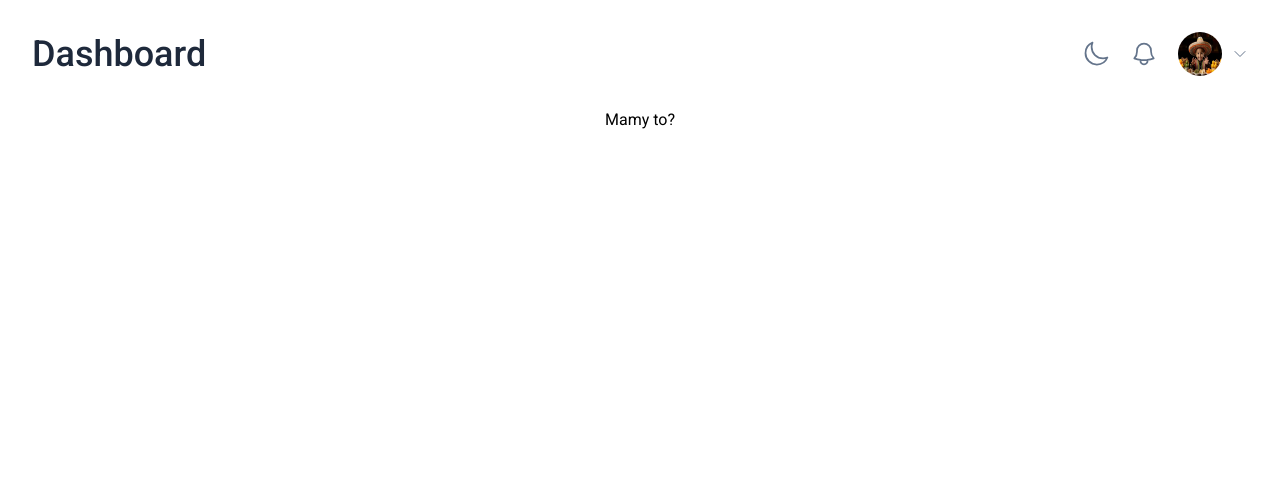
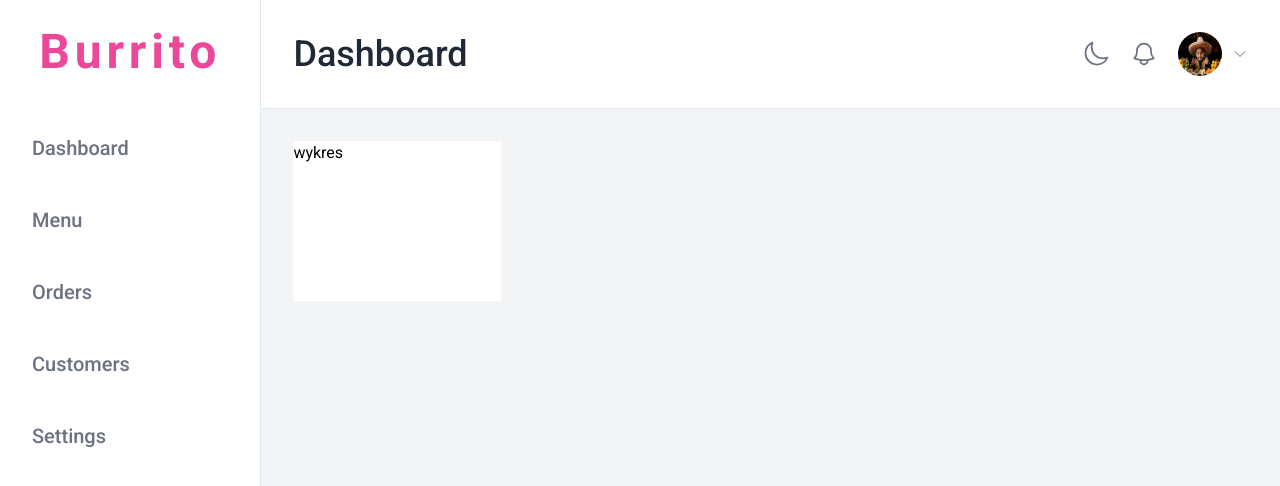
Before and after one commit to maxszymanski/burrito-admin, a Next.js app: page / in a window 1280 px wide. Shown: the top 486 px of the page. Built offline with nearby package versions, Linux system fonts and the light colour scheme.

Commit message:
creating dashboard page

```diff
--- a/app/_components/Header.js
+++ b/app/_components/Header.js
@@ -11,9 +11,9 @@ function Header() {
 	const title = pathname === '/' ? 'Dashboard' : pathname.replace('/', '')
 
 	return (
-		<header className="flex items-center justify-between p-8">
-			<h2 className="text-4xl first-letter:uppercase font-medium text-slate-800">{title}</h2>
-			<div className="flex items-center gap-5 text-slate-500">
+		<header className="flex items-center justify-between p-8 w-full border-b border-slate-200">
+			<h2 className="text-4xl first-letter:uppercase font-medium text-gray-800">{title}</h2>
+			<div className="flex items-center gap-5 text-gray-500">
 				{isLight ? (
 					<svg
 						xmlns="http://www.w3.org/2000/svg"
@@ -59,7 +59,7 @@ function Header() {
 						d="M14.857 17.082a23.848 23.848 0 0 0 5.454-1.31A8.967 8.967 0 0 1 18 9.75V9A6 6 0 0 0 6 9v.75a8.967 8.967 0 0 1-2.312 6.022c1.733.64 3.56 1.085 5.455 1.31m5.714 0a24.255 24.255 0 0 1-5.714 0m5.714 0a3 3 0 1 1-5.714 0"
 					/>
 				</svg>
-				<div className="flex items-center gap-2.5 text-slate-500 hover:text-pink-400 transition-colors duration-300 cursor-pointer">
+				<div className="flex items-center gap-2.5 text-gray-500 hover:text-pink-400 transition-colors duration-300 cursor-pointer">
 					<Image src={avatar} alt="avatar" className="w-11 h-11 rounded-full" />
 					<svg
 						xmlns="http://www.w3.org/2000/svg"
--- /dev/null
+++ b/app/_components/Navigation.js
@@ -0,0 +1,42 @@
+import Image from 'next/image'
+import Link from 'next/link'
+import Logo from '@/public/logo-md.webp'
+
+function Navigation() {
+	return (
+		<nav className="py-7 px-4 border-r border-slate-200 w-80">
+			<h1 className="text-5xl text-pink-500 font-bold tracking-widest text-center ">
+				{/* <Image src={Logo} alt="logo firmy" /> */}Burrito
+			</h1>
+			<ul className="flex flex-col gap-6 pt-12 font-medium text-gray-500 text-xl">
+				<li className="hover:bg-pink-300 transition-colors duration-300 hover:text-pink-600  rounded-2xl">
+					<Link className=" w-full  block py-2.5 px-4 " href="/">
+						Dashboard
+					</Link>
+				</li>
+				<li className="hover:bg-pink-300 transition-colors duration-300 hover:text-pink-600  rounded-2xl">
+					<Link className=" w-full  block py-2.5 px-4 " href="/menu">
+						Menu
+					</Link>
+				</li>
+				<li className="hover:bg-pink-300 transition-colors duration-300 hover:text-pink-600 rounded-2xl">
+					<Link className=" w-full  block py-2.5 px-4 " href="/orders">
+						Orders
+					</Link>
+				</li>
+				<li className="hover:bg-pink-300 transition-colors duration-300 hover:text-pink-600 rounded-2xl">
+					<Link className=" w-full  block py-2.5 px-4 " href="/customers">
+						Customers
+					</Link>
+				</li>
+				<li className="hover:bg-pink-300 transition-colors duration-300 hover:text-pink-600 rounded-2xl">
+					<Link className=" w-full  block py-2.5 px-4 " href="/settings">
+						Settings
+					</Link>
+				</li>
+			</ul>
+		</nav>
+	)
+}
+
+export default Navigation
--- /dev/null
+++ b/app/customers/page.js
@@ -0,0 +1,5 @@
+function Customers() {
+	return <div></div>
+}
+
+export default Customers
--- a/app/layout.js
+++ b/app/layout.js
@@ -1,6 +1,7 @@
 import { Roboto } from 'next/font/google'
 import '@/app/_styles/globals.css'
 import Header from './_components/Header'
+import Navigation from './_components/Navigation'
 
 const roboto = Roboto({
 	subsets: ['latin'],
@@ -16,8 +17,9 @@ export const metadata = {
 export default function RootLayout({ children }) {
 	return (
 		<html lang="en">
-			<body className={`${roboto.className} min-h-screen bg-white`}>
-				<div>
+			<body className={`${roboto.className} min-h-screen bg-white flex `}>
+				<Navigation />
+				<div className="w-full flex flex-col">
 					<Header />
 					{children}
 				</div>
--- /dev/null
+++ b/app/orders/page.js
@@ -0,0 +1,5 @@
+function Orders() {
+	return <div></div>
+}
+
+export default Orders
--- a/app/page.js
+++ b/app/page.js
@@ -1,5 +1,14 @@
 import '@/app/_styles/globals.css'
 
 export default function Home() {
-	return <main className="flex justify-center items-center ">Mamy to?</main>
+	return (
+		<main className="bg-gray-100 w-full h-full p-8">
+			<div className="w-52 h-40 bg-white">
+				<div>
+					<div className=" rounded-full bg-pink-300"></div>
+				</div>
+				<div>wykres</div>
+			</div>
+		</main>
+	)
 }
--- /dev/null
+++ b/app/settings/page.js
@@ -0,0 +1,5 @@
+function Settings() {
+	return <div></div>
+}
+
+export default Settings
```
